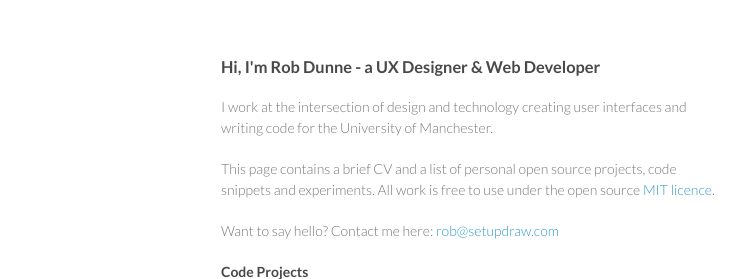
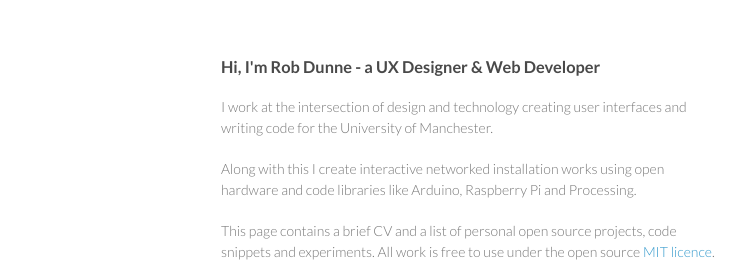
Before and after one commit to setupdraw/setupdraw.github.io, a plain HTML site: page index.html in a window 1280 px wide. Shown: the top 279 px of the page, 349-1094 px from the left. Drawn offline with Linux system fonts and the light colour scheme.

Commit message:
Content update

```diff
--- a/index.html
+++ b/index.html
@@ -30,6 +30,8 @@
 <a name="hi-im-rob---a-ux-designer--web-developer" class="anchor" href="#hi-im-rob---a-ux-designer--web-developer"><span class="octicon octicon-link"></span></a>Hi, I'm Rob Dunne - a UX Designer &amp; Web Developer</h3>
 
 <p>I work at the intersection of design and technology creating user interfaces and writing code for the University of Manchester.</p>
+
+<p>Along with this I create interactive networked installation works using open hardware and code libraries like Arduino, Raspberry Pi and Processing.</p>
 
 <p>This page contains a brief CV and a list of personal open source projects, code snippets and experiments. All work is free to use under the open source <a href="http://www.tldrlegal.com/license/mit-license" target="_blank">MIT licence</a>.</p>
 
```
